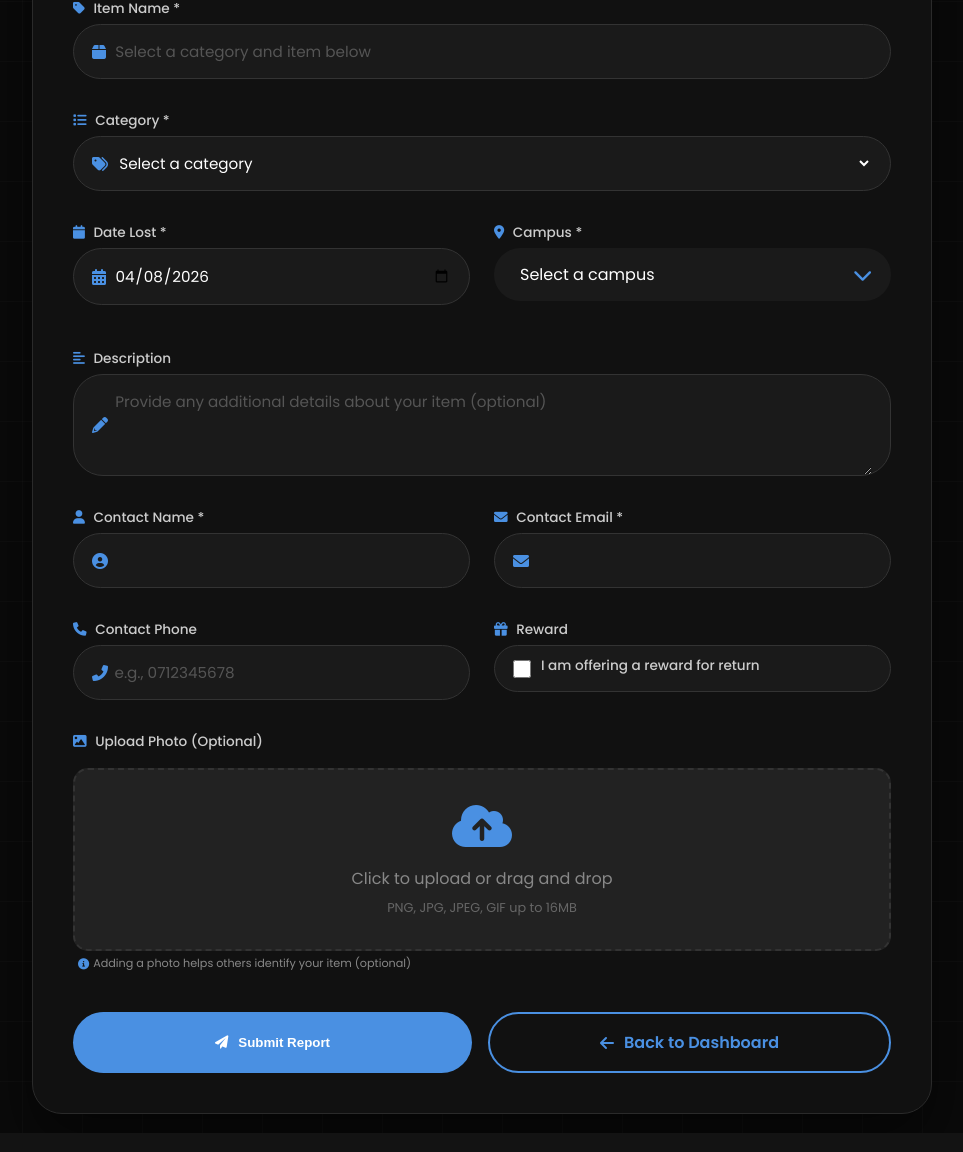
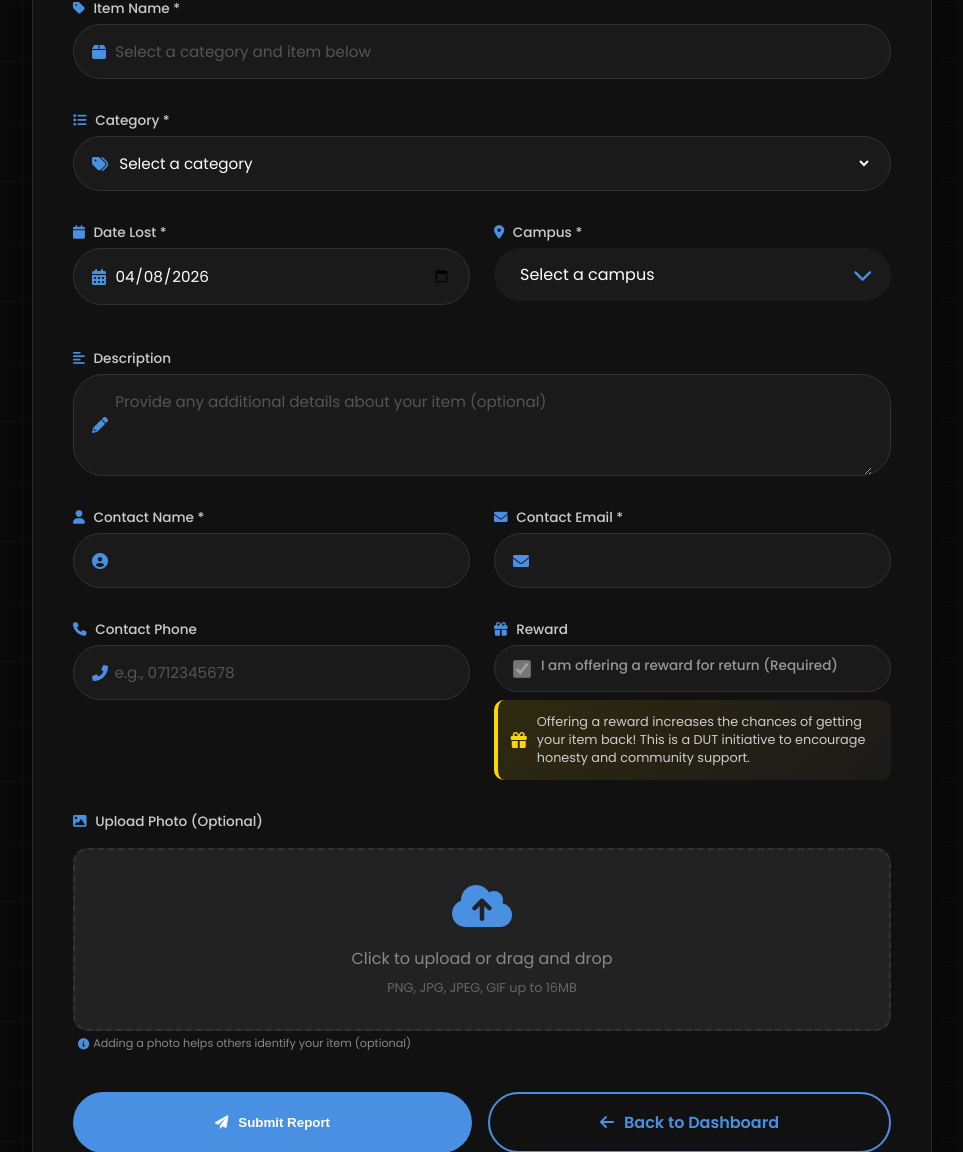
Before and after one commit to Saziso040831/2026_project, a Flask app: page /report-lost in a window 1280 px wide. Shown: the part 179-1331 px from the top of the page, without its empty margins (158-1121 px from the left). Run offline with Flask 3, Linux system fonts and the light colour scheme; a user stored in the database is signed in.

Commit message:
Update report_lost.html

```diff
--- a/templates/report_lost.html
+++ b/templates/report_lost.html
@@ -174,6 +174,7 @@
             color: #555555;
         }
 
+        /* Checkbox Wrapper - Updated for disabled state */
         .checkbox-wrapper {
             display: flex;
             align-items: center;
@@ -188,10 +189,45 @@
             width: 18px;
             height: 18px;
             accent-color: #4a90e2;
+            cursor: pointer;
+        }
+
+        .checkbox-wrapper input[type="checkbox"]:disabled {
+            cursor: not-allowed;
+            opacity: 0.7;
         }
 
         .checkbox-wrapper label {
             color: #cccccc;
+            cursor: pointer;
+        }
+
+        .checkbox-wrapper label.disabled {
+            cursor: not-allowed;
+            opacity: 0.7;
+        }
+
+        /* Info Box for Reward */
+        .reward-info {
+            background: linear-gradient(135deg, #ffd70020, #1a1a1a);
+            border-left: 4px solid #ffd700;
+            padding: 0.8rem;
+            border-radius: 10px;
+            margin-top: 0.5rem;
+            display: flex;
+            align-items: center;
+            gap: 10px;
+        }
+
+        .reward-info i {
+            color: #ffd700;
+            font-size: 1rem;
+        }
+
+        .reward-info p {
+            color: #cccccc;
+            font-size: 0.8rem;
+            margin: 0;
         }
 
         /* Campus Selection Dropdown */
@@ -618,12 +654,16 @@
                     </div>
                 </div>
 
-                <!-- Reward Offered -->
+                <!-- Reward Offered - Auto-ticked and disabled -->
                 <div class="input-field">
                     <label><i class="fas fa-gift"></i> Reward</label>
                     <div class="checkbox-wrapper">
-                        <input type="checkbox" name="reward_offered" id="reward" value="yes">
-                        <label for="reward">I am offering a reward for return</label>
+                        <input type="checkbox" name="reward_offered" id="reward" value="yes" checked disabled>
+                        <label for="reward" class="disabled">I am offering a reward for return (Required)</label>
+                    </div>
+                    <div class="reward-info">
+                        <i class="fas fa-gift"></i>
+                        <p>Offering a reward increases the chances of getting your item back! This is a DUT initiative to encourage honesty and community support.</p>
                     </div>
                 </div>
 
@@ -889,7 +929,7 @@
             document.getElementById('file-input').value = '';
         }
 
-        // Form validation - Image is now optional
+        // Form validation
         document.getElementById('reportForm').addEventListener('submit', function(e) {
             const itemName = document.getElementById('item_name').value;
             const category = document.getElementById('main_category').value;
@@ -928,8 +968,6 @@
                 alert('Please specify the location');
                 return;
             }
-
-            // Image validation removed - it's now optional
         });
 
         // Set max date to today
```
